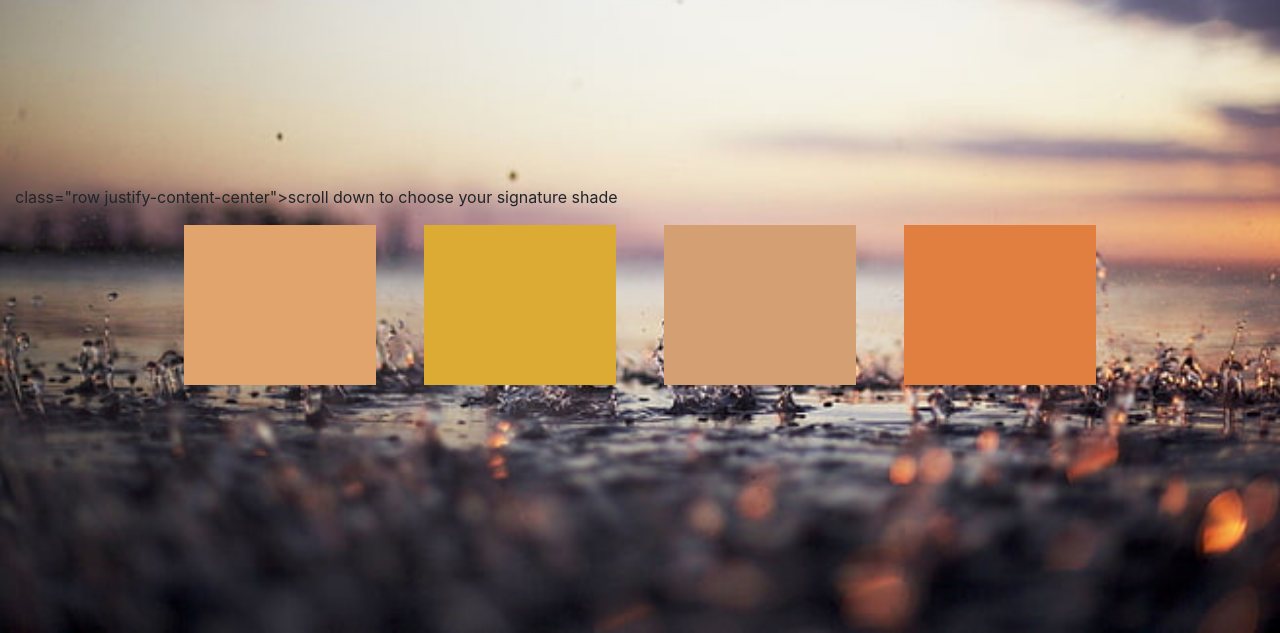
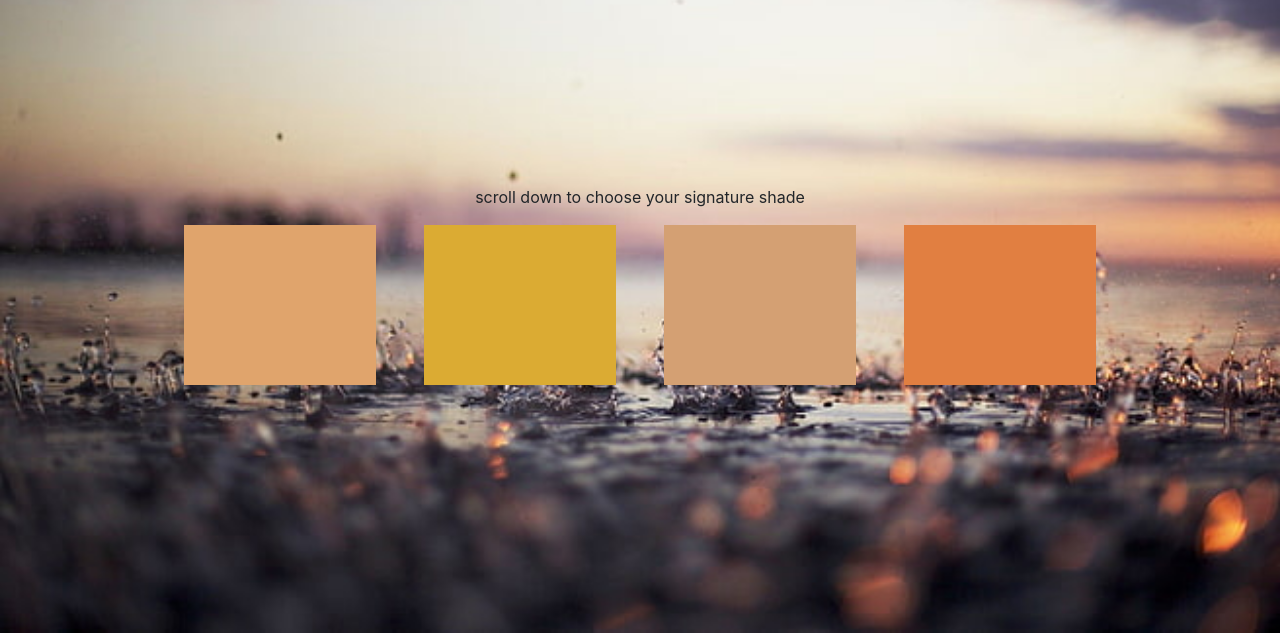
Before and after one commit to tanvigupta05/Color-Wizard, a plain HTML site: page index.html in a window 1280 px wide. Shown: the part 167-800 px from the top of the page. Drawn offline with nearby package versions, Linux system fonts and the light colour scheme.

Commit message:
Update index.html

```diff
--- a/index.html
+++ b/index.html
@@ -13,7 +13,7 @@
         <div class="row d-flex justify-content-center pt-4" id="one">
             <h2>COLOR<br> &nbsp; &nbsp; WIZARD</h2>
         </div>
-        <p>class="row justify-content-center">scroll down to choose your signature shade</p>
+        <p class="row justify-content-center">scroll down to choose your signature shade</p>
         <div class="row" id="two">
             <div class="col-12 d-flex justify-content-center">
                 <div class="inner-div ml-4 mr-4" id="div1"></div>
```
